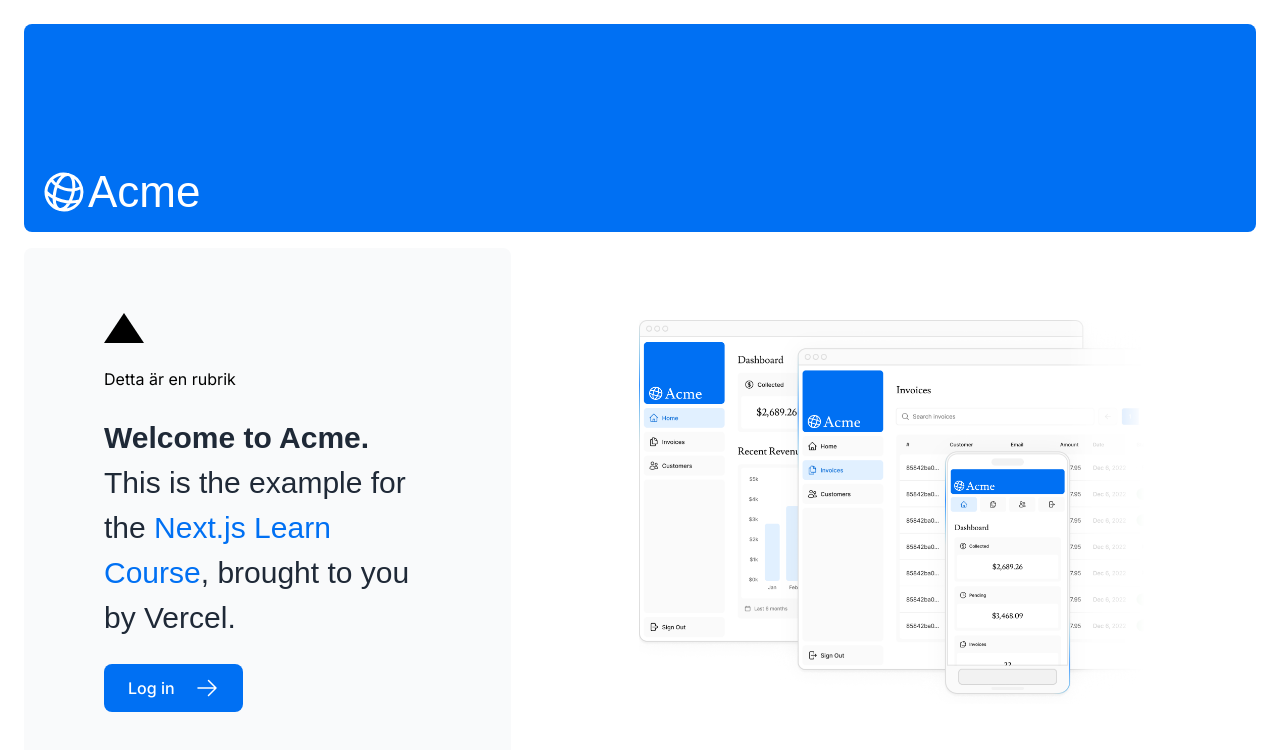
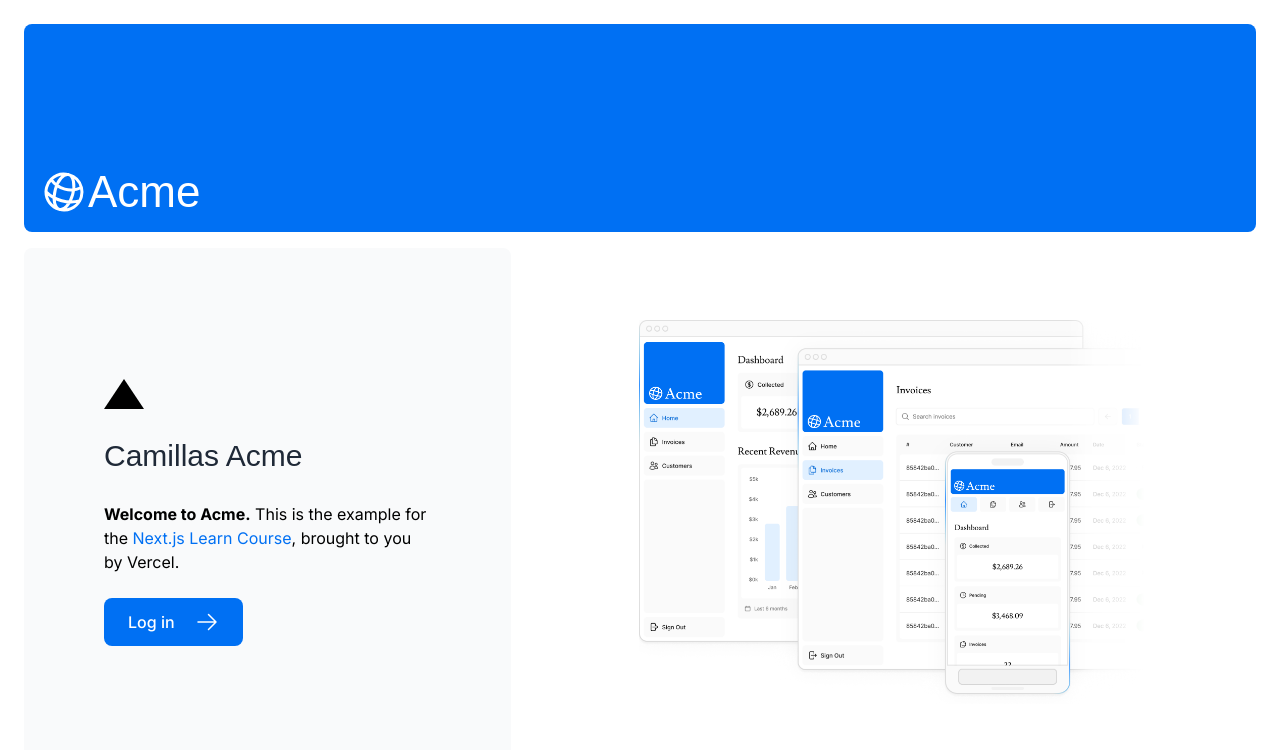
Before and after one commit to millan73/nextjs-dashboard, a Next.js app: page / in a window 1280 px wide. Shown: the top 750 px of the page. Built offline with nearby package versions, Linux system fonts and the light colour scheme; a web font is replaced by a local one.

Commit message:
Länkar förbi login direkt till dashboard

```diff
--- a/app/page.tsx
+++ b/app/page.tsx
@@ -13,10 +13,12 @@
       <div className="mt-4 flex grow flex-col gap-4 md:flex-row">
         <div className="flex flex-col justify-center gap-6 rounded-lg bg-gray-50 px-6 py-10 md:w-2/5 md:px-20">
           <div className="h-0 w-0 border-b-[30px] border-l-[20px] border-r-[20px] border-b-black border-l-transparent border-r-transparent" />
-          <h1>Detta är en rubrik</h1>
-          <p
+          <h1
             className={`${lusitana.className} text-xl text-gray-800 md:text-3xl md:leading-normal`}
           >
+            Camillas Acme
+          </h1>
+          <p>
             <strong>Welcome to Acme.</strong> This is the example for the{' '}
             <a href="https://nextjs.org/learn/" className="text-blue-500">
               Next.js Learn Course
@@ -24,14 +26,13 @@
             , brought to you by Vercel.
           </p>
           <Link
-            href="/login"
+            href="/dashboard"
             className="flex items-center gap-5 self-start rounded-lg bg-blue-500 px-6 py-3 text-sm font-medium text-white transition-colors hover:bg-blue-400 md:text-base"
           >
             <span>Log in</span> <ArrowRightIcon className="w-5 md:w-6" />
           </Link>
         </div>
         <div className="flex items-center justify-center p-6 md:w-3/5 md:px-28 md:py-12">
-          {/* Add Hero Images Here */}
           <Image
             src="/hero-desktop.png"
             width={1000}
```
Also changed, not shown: 1 other file (tests, documents, lock files or other folders).
